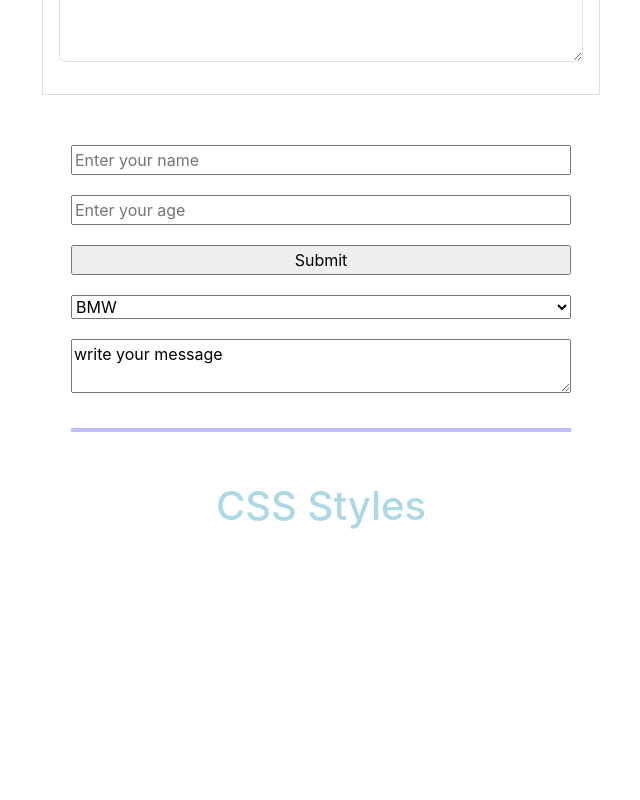
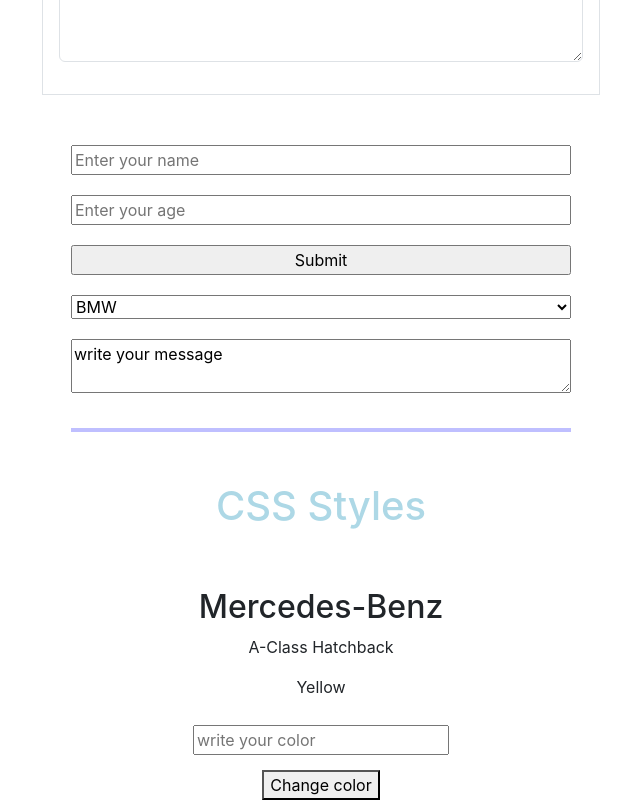
Before and after one commit to Waldemar-00/empty, a React (Create React App) app: page / in a window 1280 px wide. Shown: the part 727-1527 px from the top of the page, without its empty margins (319-959 px from the left). Before the commit the page ends 1315 px from the top, so only its background shows below. Built offline with nearby package versions, Linux system fonts and the light colour scheme.

Commit message:
object transmit to useState

```diff
--- a/src/App.js
+++ b/src/App.js
@@ -2,6 +2,7 @@
 import InsertText from './InsertText'
 import Portal from './Portal'
 import MyForm from './Form'
+import MyCar from './CarObject'
 function App() {
   const name = 'Jone'
   const age = 28
@@ -20,6 +21,7 @@
       </div>
       <Portal />
       <MyForm />
+      <MyCar />
     </>
   )
 }
--- /dev/null
+++ b/src/CarObject.js
@@ -0,0 +1,43 @@
+import { useState } from 'react'
+const MyCar = () => {
+  const [car, setCar] = useState(
+    {
+      brand: 'Mercedes-Benz',
+      color: 'Yellow',
+      class: 'A-Class Hatchback',
+      placeholder: 'write your color'
+    }
+  )
+  const onChangeColor = () => {
+    const input = document.querySelector('#input')
+    setCar(carObj => {
+      return { ...carObj, color : input.value }
+    })
+    input.focus()
+  }
+  const styles = {
+    div: {
+      display: 'flex',
+      flexDirection: 'column',
+      alignItems: 'center'
+    },
+    input: {
+      margin: '10px auto 15px auto',
+    }
+  }
+  return (
+    <div style={styles.div}>
+      <h2>{car.brand}</h2>
+      <p>{car.class}</p>
+      <p>{car.color}</p>
+      <input
+        id='input'
+        type='text'
+        name='color'
+        placeholder={car.placeholder}
+        style={styles.input}/>
+      <button onClick={onChangeColor}>Change color</button>
+    </div>
+  )
+}
+export default MyCar
```
